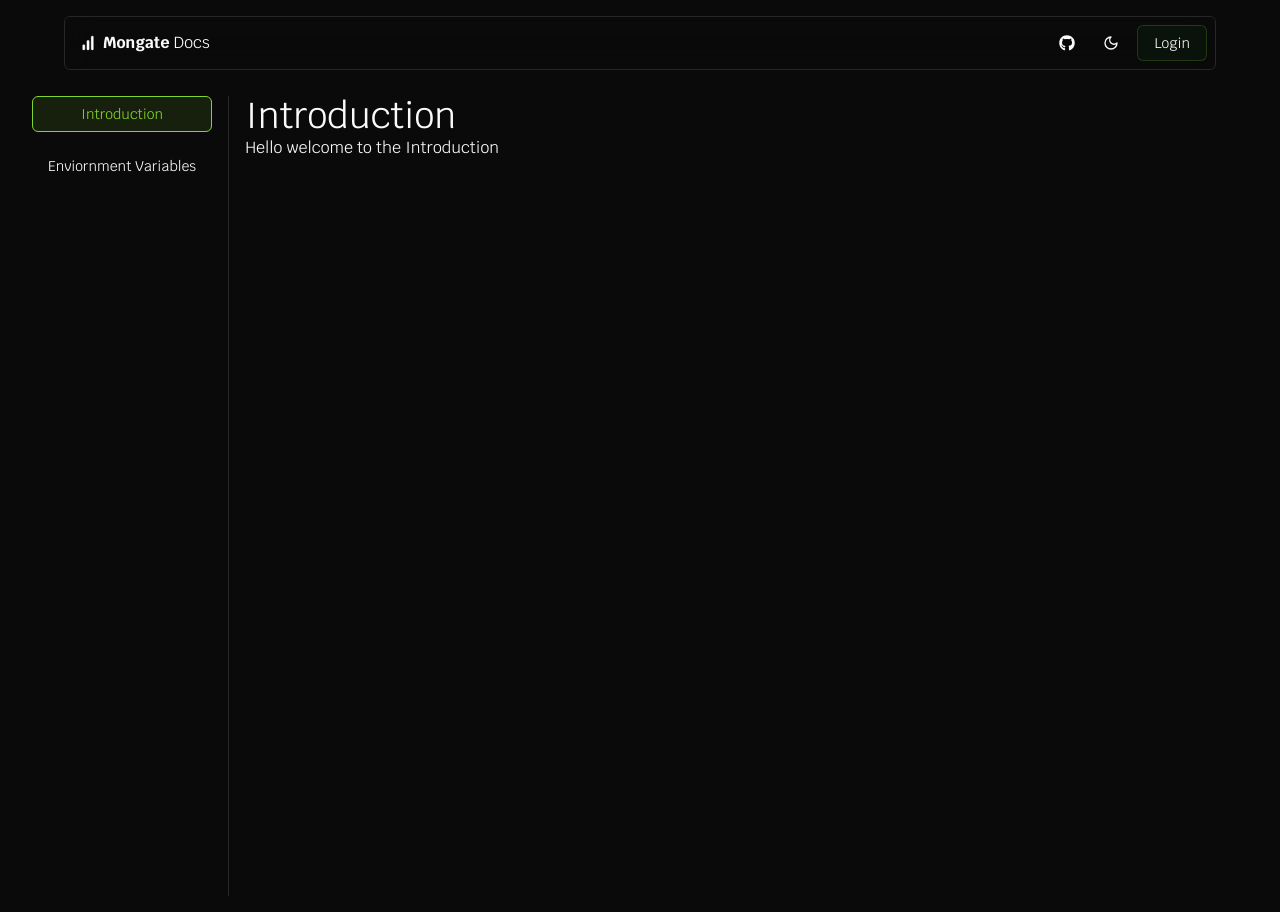
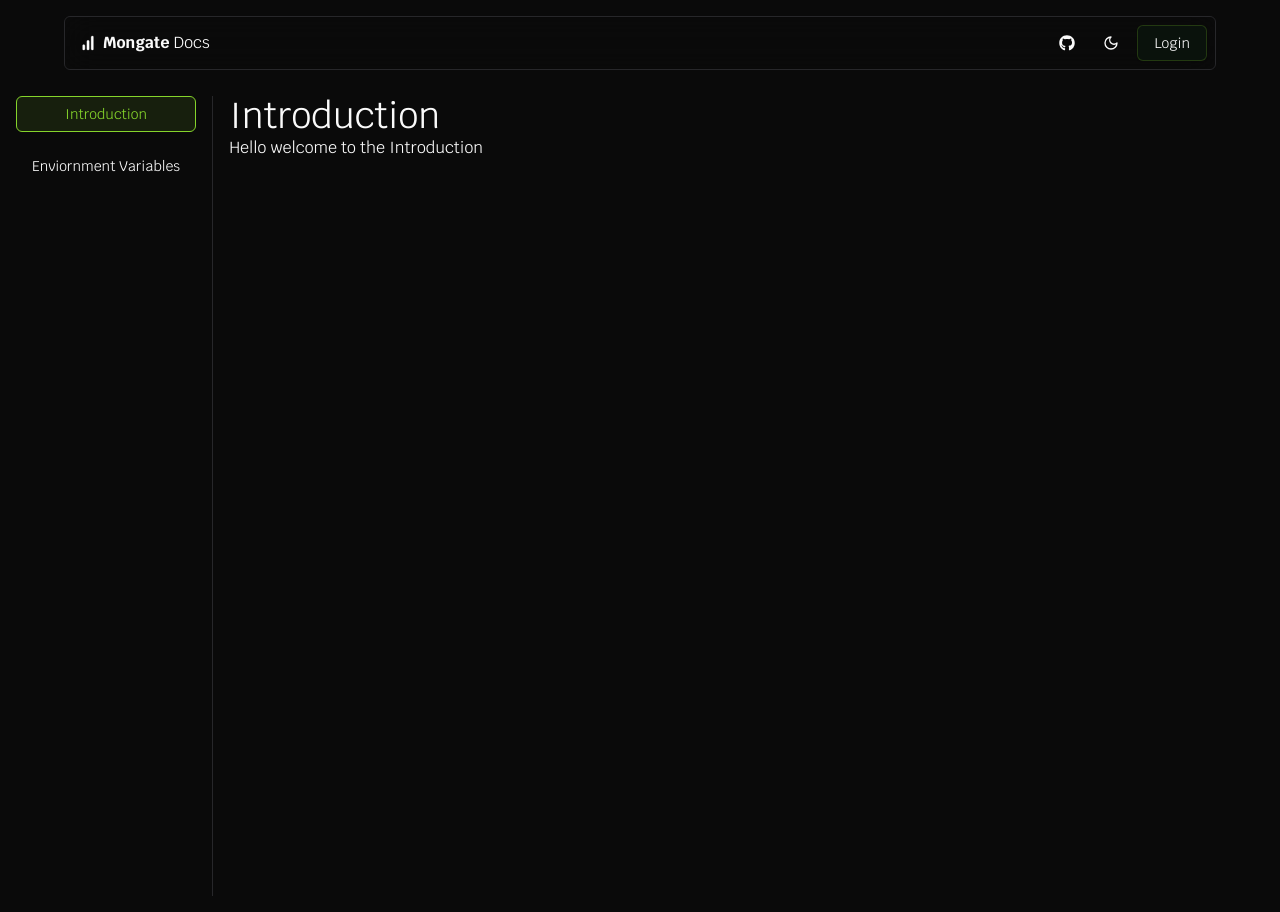
Before and after one commit to colinguinane1/Mongate-Front-End, a Next.js app: page /docs in a window 1280 px wide. Built offline with nearby package versions, Linux system fonts and the light colour scheme; no server answers; what tailwindcss-motion would draw is missing.

Commit message:
Update page.tsx

```diff
--- a/app/docs/page.tsx
+++ b/app/docs/page.tsx
@@ -24,7 +24,7 @@ export default function DocsPage() {
     <section className="mt-20 p-4 flex">
       <div className="border-r h-screen w-fit">
         <div>
-          <div className="flex gap-4 mx-4 items-start flex-col">
+          <div className="flex gap-4 mr-4 items-start flex-col">
             {docLinks.map((doc) => (
               <Button
                 variant={"ghost"}
```
